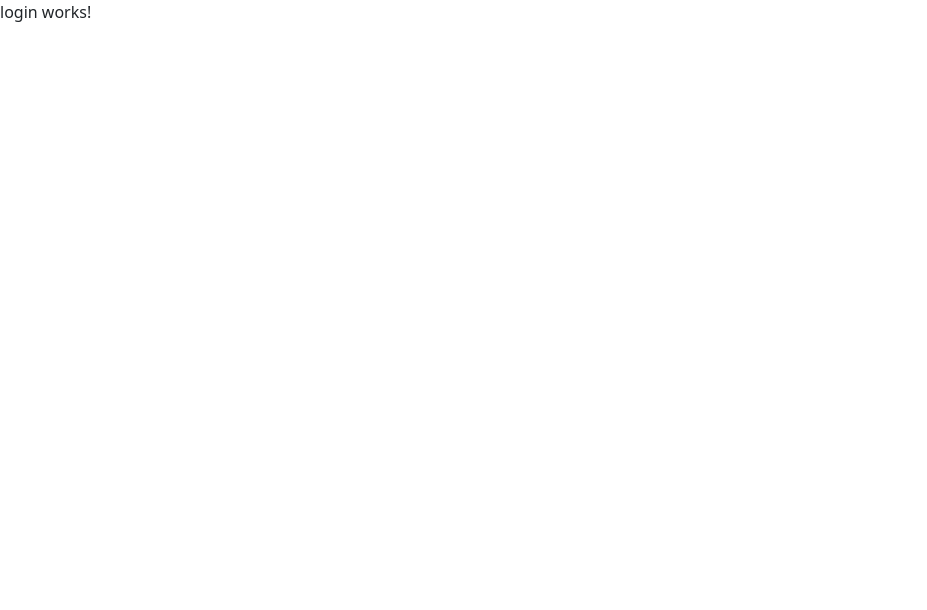
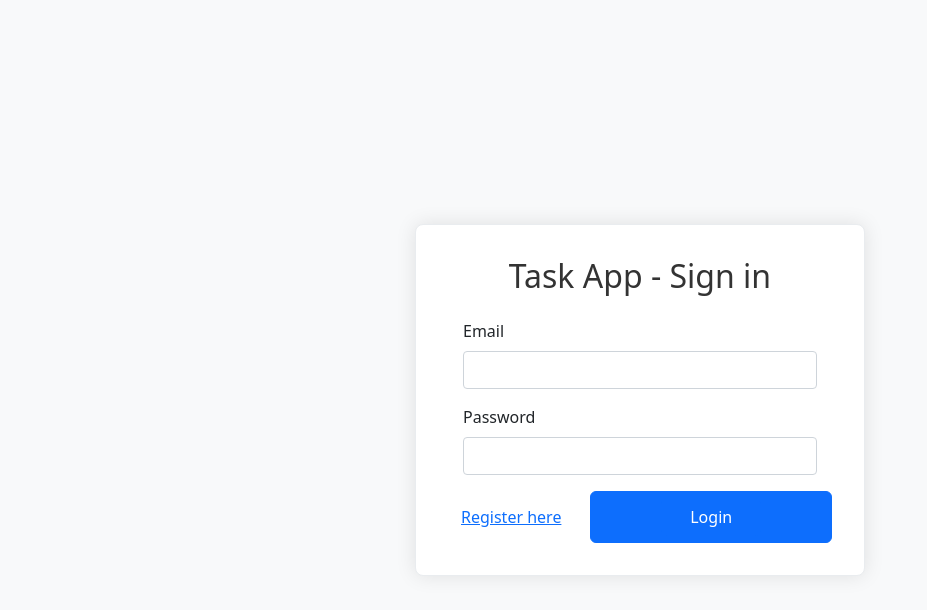
Before and after one commit to janithT/crypto-task-client-app, an Angular app: page /auth/login in a window 1280 px wide. Shown: the top 610 px of the page, without its empty margins (0-927 px from the left). Built offline with nearby package versions, Linux system fonts and the light colour scheme.

Commit message:
task-login-1 Login feature

```diff
--- a/src/app/pages/auth/login/login.component.css
+++ b/src/app/pages/auth/login/login.component.css
@@ -0,0 +1,57 @@
+
+
+.login-container {
+  display: flex;
+  justify-content: center;
+  align-items: center;
+  min-height: 100vh;
+  padding: 20px;
+  background-color: #f8f9fa;
+}
+
+.login-form {
+  background: white;
+  padding: 2rem;
+  border-radius: 8px;
+  box-shadow: 0 0 20px rgba(0, 0, 0, 0.1);
+  width: 100%;
+  max-width: 450px;
+  border: 1px solid #e9ecef;
+
+  h2 {
+    text-align: center;
+    margin-bottom: 1.5rem;
+    color: #333;
+  }
+
+  .form-actions {
+    margin-top: 1.5rem;
+    text-align: center;
+
+    button {
+      width: 100%;
+      padding: 0.5rem;
+    }
+  }
+}
+
+.button-container {
+  display: flex;
+  justify-content: space-between;
+  align-items: center;
+  gap: 1rem;
+  margin-top: 1rem;
+
+  app-button {
+    flex: 1;
+
+    &:first-child {
+      text-decoration: underline;
+      color: #0d6efd;
+
+      &:hover {
+        color: #0a58ca;
+      }
+    }
+  }
+}
--- a/src/app/pages/auth/login/login.component.html
+++ b/src/app/pages/auth/login/login.component.html
@@ -1 +1,38 @@
-<p>login works!</p>
+
+<div class="login-container">
+  <div class="login-form">
+    <h2>Task App - Sign in</h2>
+
+    <div *ngIf="errorMessage" class="alert alert-danger mt-2">
+         {{ errorMessage }}
+    </div>
+
+    <div *ngIf="successMessage" class="alert alert-success mt-2">
+         {{ successMessage }}
+    </div>
+
+    <form [formGroup]="loginForm" (ngSubmit)="onSubmit()" class="space-y-4">
+
+        <app-form-input-field
+        [control]="getControl('email')"
+        label="Email"
+        [type]="'email'"
+        ></app-form-input-field>
+
+        <app-form-input-field
+        [control]="getControl('password')"
+        label="Password"
+        [type]="'password'"
+        ></app-form-input-field>
+
+        <div class="button-container">
+            <a routerLink="/auth/register" class="btn btn-link">Register here</a>
+
+            <app-button type="submit" [disabled]="isSubmitting" class="btn btn-primary w-full">
+                {{ isSubmitting ? 'loggin...' : 'Login' }}
+            </app-button>
+        </div>
+
+    </form>
+  </div>
+</div>
--- a/src/app/pages/auth/login/login.component.ts
+++ b/src/app/pages/auth/login/login.component.ts
@@ -1,10 +1,71 @@
-import { Component } from '@angular/core';
+import { Component, OnInit } from '@angular/core';
+import { FormBuilder, FormGroup, Validators, FormControl, ValidationErrors } from '@angular/forms';
+import { Router } from '@angular/router';
+import { AuthService } from 'src/app/services/auth.service';
 
 @Component({
   selector: 'app-login',
   templateUrl: './login.component.html',
   styleUrls: ['./login.component.css']
 })
-export class LoginComponent {
+export class LoginComponent implements OnInit{
 
+  loginForm: FormGroup;
+  isSubmitting = false;
+  errorMessage: string = '';
+  successMessage: string = '';
+
+  // initialize the objects
+  constructor(private fb: FormBuilder, private authService: AuthService, private router: Router) {
+    this.loginForm = this.fb.group({
+      email: ['', [Validators.email , Validators.required, Validators.minLength(2)]],
+      password: ['', [Validators.required, Validators.minLength(6)]],
+
+    })
+  }
+
+
+  ngOnInit(): void {
+
+  }
+
+  getControl(name: string): FormControl {
+    return this.loginForm.get(name) as FormControl;
+  }
+
+  // submit the login form
+  onSubmit(): void {
+    this.errorMessage = '';
+    if (this.loginForm.invalid || this.isSubmitting) {
+      this.loginForm.markAllAsTouched();
+      return;
+    }
+
+    this.isSubmitting = true;
+
+    this.authService.login(this.loginForm.value).subscribe({
+      next: (response) => {
+        console.log('Loggin successful:', response);
+        this.loginForm.reset();
+        this.isSubmitting = false;
+        if (response.status == "success")
+        this.successMessage = response?.message || 'Login success';
+
+        this.router.navigate(['/dashboard']);
+
+        // this.router.navigate(['/auth/login']);
+      },
+      error: (err) => {
+        if (err?.error?.errors) {
+          // Laravel validation errors
+          const errors = err.error.errors;
+          const messages = Object.values(errors).flat();
+          this.errorMessage = messages.join('\n');
+        } else {
+          // Generic error
+          this.errorMessage = err?.error?.message || 'Login failed';
+        }
+      },
+    });
+  }
 }
--- a/src/app/pages/auth/register/register.component.ts
+++ b/src/app/pages/auth/register/register.component.ts
@@ -15,6 +15,7 @@ export class RegisterComponent implements OnInit{
   errorMessage: string = '';
   successMessage: string = '';
 
+  // initialize the objects
   constructor(private fb: FormBuilder, private authService: AuthService, private router: Router) {
     this.registerForm = this.fb.group({
       first_name: ['', [Validators.required, Validators.minLength(2), Validators.maxLength(100)]],
@@ -29,6 +30,7 @@ export class RegisterComponent implements OnInit{
 
   ngOnInit() {}
 
+  // password match validator
   private passwordMatchValidator(control: AbstractControl): ValidationErrors | null {
     const password = control.get('password');
     const confirmPassword = control.get('password_confirmation');
@@ -41,6 +43,7 @@ export class RegisterComponent implements OnInit{
     return this.registerForm.get(name) as FormControl;
   }
 
+  // submit the registration form
   onSubmit(): void {
     this.errorMessage = '';
     if (this.registerForm.invalid || this.isSubmitting) {
--- a/src/app/services/auth.service.ts
+++ b/src/app/services/auth.service.ts
@@ -1,17 +1,31 @@
 import { Injectable } from '@angular/core';
 import { HttpClient } from '@angular/common/http';
-import { Observable } from 'rxjs';
+import { Observable, tap } from 'rxjs';
 import { environment } from 'src/envs/environment';
 
 @Injectable({
   providedIn: 'root',
 })
+
 export class AuthService {
   private apiUrl = environment.apiUrl;
 
   constructor(private http: HttpClient) {}
 
+  // Register request
   register(data: any): Observable<any> {
     return this.http.post(`${this.apiUrl}/register`, data);
   }
+
+
+  // Logni request
+  login(data: any): Observable<any> {
+    return this.http.post(`${this.apiUrl}/login`, data).pipe(
+        tap((res: any) => {
+            if (res?.status === 'success' && res?.data?.token) {
+                localStorage.setItem('token', res.data.token);
+            }
+        })
+    );
+  }
 }
```
Also changed, not shown: src/app/core/auth.interceptor.ts (added, +30 -0 lines), src/app/core/core.module.ts (added, +20 -0 lines), 1 other file (tests, documents, lock files or other folders).
